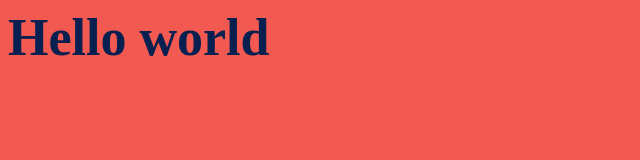
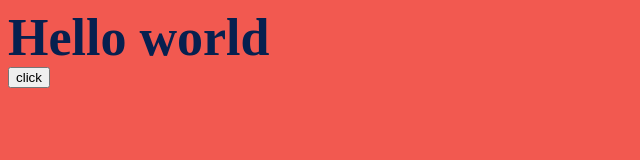
Before and after one commit to varunshah91/varunshah91.github.io, a plain HTML site: page index.html in a window 1280 px wide. Shown: the whole page, without its empty margins (0-640 px from the left). Drawn offline with Linux system fonts and the light colour scheme.

Commit message:
title and button

```diff
--- a/index.html
+++ b/index.html
@@ -11,8 +11,22 @@
         background-color: F25950;
       }
     </style>
+    <script>
+        function onClickButton() {
+
+            document.title = "change titile"
+        }
+    </script>
   </head>
   <body>
-    Hello world
+    <div>
+
+        Hello world
+    </div>
+    <div>
+        <button type="button" onclick="onClickButton()">
+            click
+        </button>
+    </div>
   </body>
 </html>
```
